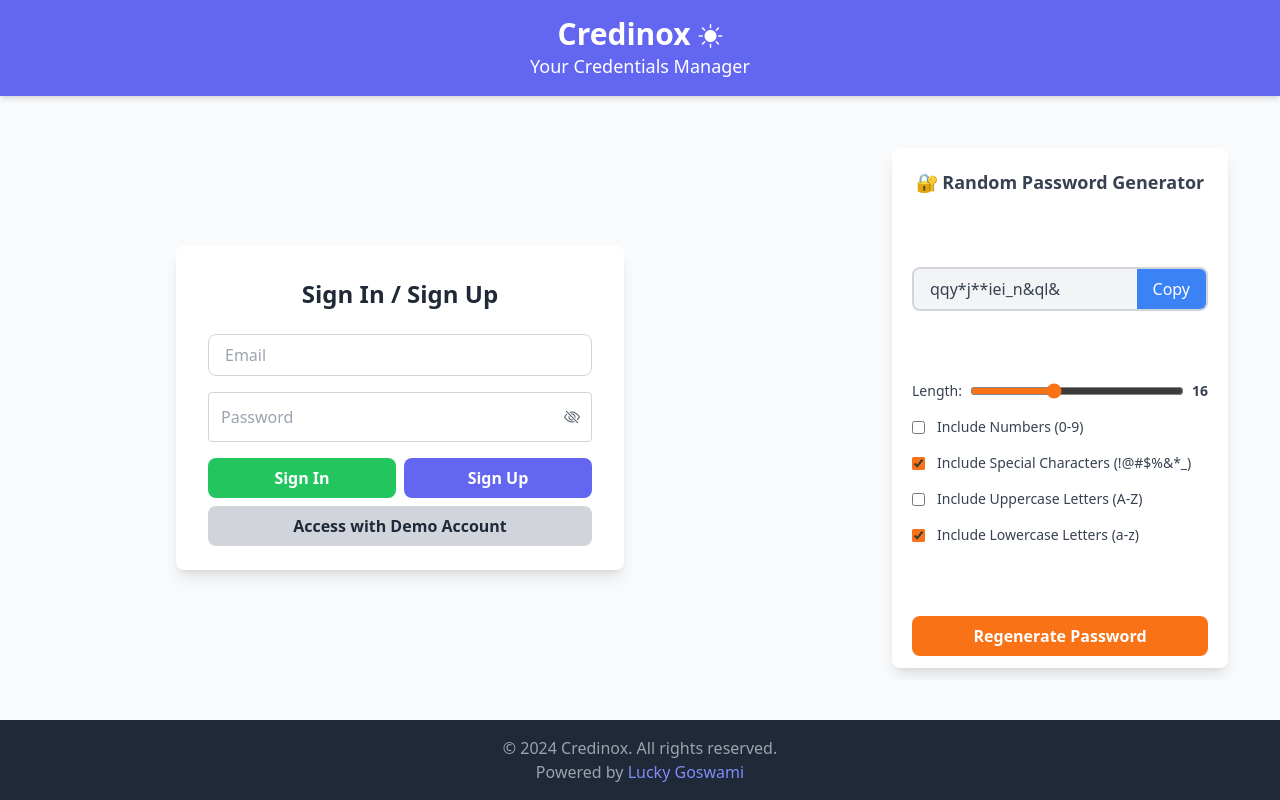
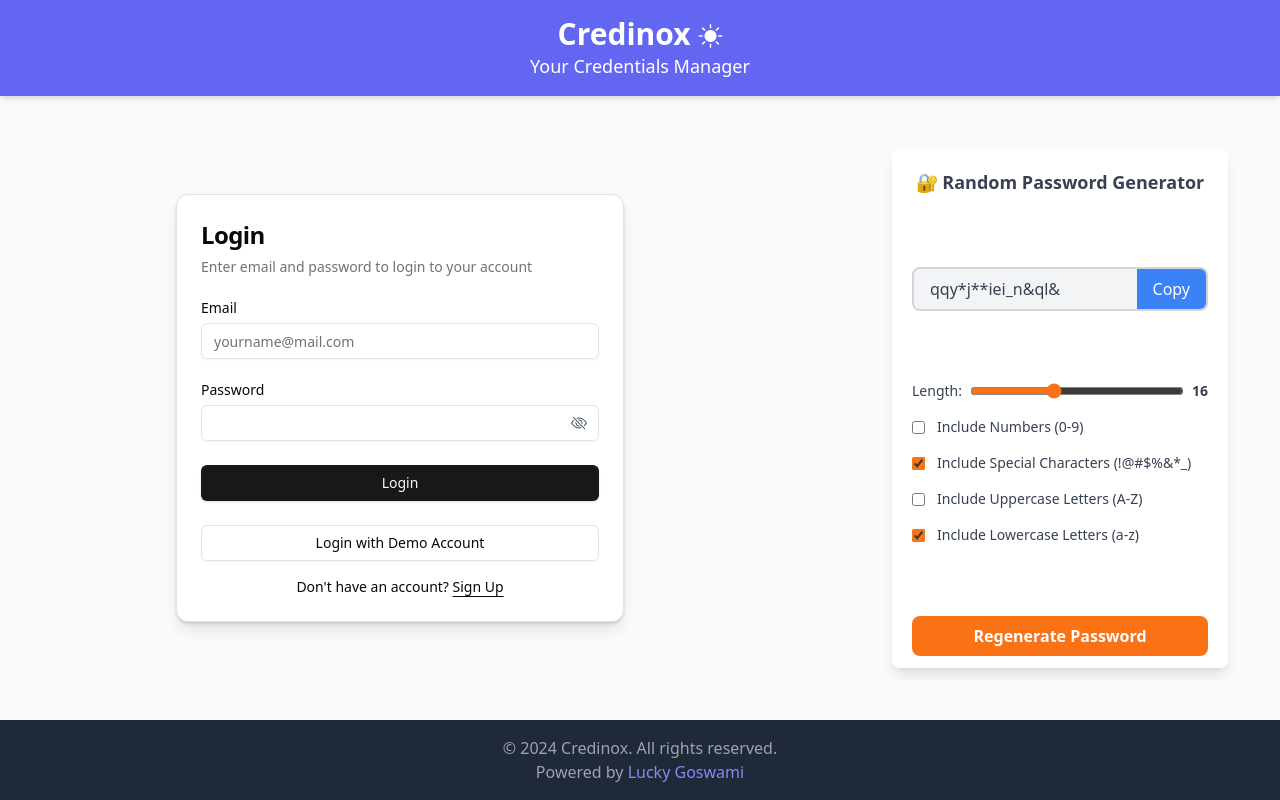
Before and after one commit to luckygoswami/Credinox, a React (Vite) app: page / in a window 1280 px wide. Built offline with nearby package versions, Linux system fonts and the light colour scheme; no server answers.

Commit message:
chore: redesign auth page with shadcn-ui. closes #6

```diff
--- a/package.json
+++ b/package.json
@@ -1,7 +1,7 @@
 {
   "name": "credinox",
   "private": true,
-  "version": "4.14.2",
+  "version": "4.14.3",
   "type": "module",
   "scripts": {
     "dev": "vite",
@@ -10,6 +10,8 @@
     "preview": "vite preview"
   },
   "dependencies": {
+    "@radix-ui/react-label": "^2.1.1",
+    "@radix-ui/react-slot": "^1.1.1",
     "bootstrap-icons": "^1.11.3",
     "class-variance-authority": "^0.7.1",
     "clsx": "^2.1.1",
--- a/src/components/AuthForm.jsx
+++ b/src/components/AuthForm.jsx
@@ -1,7 +1,18 @@
-import React, { useState, useEffect } from 'react';
-import PasswordWrapper from './PasswordWrapper';
+import { cn } from '@/lib/utils';
+import { Button } from '@/components/ui/button';
+import {
+  Card,
+  CardContent,
+  CardDescription,
+  CardHeader,
+  CardTitle,
+} from '@/components/ui/card';
+import { Input } from '@/components/ui/input';
+import { Label } from '@/components/ui/label';
+import { useState } from 'react';
+import '../../node_modules/bootstrap-icons/font/bootstrap-icons.css';
 
-function AuthForm({
+export default function AuthForm({
   userEmail,
   setUserEmail,
   userPassword,
@@ -9,66 +20,98 @@
   handleSignIn,
   handleSignUp,
   demoSignIn,
+  className,
+  ...props
 }) {
   const [passVisibility, setPassVisibility] = useState(false);
-
-  const handleKeyDown = (e) => {
-    e.key === 'Enter' && handleSignIn();
-  };
-
-  useEffect(() => {
-    const inputElement = document.getElementById('new-password');
-    inputElement.addEventListener('keydown', handleKeyDown);
-
-    // Cleanup the event listener on component unmount
-    return () => {
-      inputElement.removeEventListener('keydown', handleKeyDown);
-    };
-  }, [userPassword, userEmail]);
+  const [register, setRegister] = useState(false);
 
   return (
     <div className="flex items-center justify-center p-3 sm:w-[60%]">
-      <div className="auth-form bg-white dark:bg-gray-800 pt-8 pb-6 px-8 rounded-lg shadow-lg w-full max-w-md transition duration-300">
-        <h2 className="text-2xl font-semibold text-center text-gray-800 dark:text-gray-200 mb-6 transition duration-300">
-          Sign In / Sign Up
-        </h2>
-        <div className="space-y-4">
-          <input
+      <div
+        className={cn(
+          'auth-form flex flex-col gap-6 w-full max-w-md bg-white dark:bg-gray-800 transition duration-300 shadow-lg rounded-xl',
+          className
+        )}
+        {...props}>
+        <Card>
+          <CardHeader>
+            <CardTitle className="text-2xl">
+              {register ? 'Sign Up' : 'Login'}
+            </CardTitle>
+            <CardDescription>
+              Enter email and password to{' '}
+              {register ? `create a new account` : `login to your account`}
+            </CardDescription>
+          </CardHeader>
+          <CardContent>
+            <form
+              onSubmit={(e) => {
+                e.preventDefault();
+                register ? handleSignUp() : handleSignIn();
+              }}>
+              <div className="flex flex-col gap-6">
+                <div className="grid gap-2">
+                  <Label htmlFor="email">Email</Label>
+                  <Input
+                    id="email"
                     type="email"
-            placeholder="Email"
+                    placeholder="yourname@mail.com"
                     value={userEmail}
                     onChange={(e) => setUserEmail(e.target.value)}
-            className="w-full px-4 py-2 border border-gray-300 dark:border-gray-600 rounded-lg focus:outline-none focus:border-indigo-500 dark:bg-gray-700 dark:text-gray-200 transition duration-300"
+                    required
                   />
-          <PasswordWrapper
+                </div>
+                <div className="grid gap-2">
+                  <div className="flex items-center">
+                    <Label htmlFor="password">Password</Label>
+                  </div>
+                  <div className="relative">
+                    <Input
+                      id="password"
+                      type={passVisibility ? 'text' : 'password'}
                       value={userPassword}
                       onChange={(e) => setUserPassword(e.target.value)}
-            passVisibility={passVisibility}
-            setPassVisibility={setPassVisibility}
+                      required
                     />
-          <div className="flex flex-col justify-between space-y-2">
-            <div className="flex justify-between space-x-2">
                     <button
-                onClick={handleSignIn}
-                className="w-full bg-green-500 dark:bg-green-700 text-white py-2 rounded-lg font-semibold hover:bg-green-600 dark:hover:bg-green-800 transition duration-300">
-                Sign In
-              </button>
-              <button
-                onClick={handleSignUp}
-                className="w-full bg-indigo-500 text-white py-2 rounded-lg font-semibold hover:bg-indigo-600 transition duration-300">
-                Sign Up
-              </button>
-            </div>
-            <button
-              onClick={demoSignIn}
-              className="w-full bg-gray-300 dark:bg-gray-600 text-gray-800 dark:text-gray-200 py-2 rounded-lg font-semibold hover:bg-gray-400 dark:hover:bg-gray-500 transition duration-300">
-              Access with Demo Account
+                      type="button"
+                      tabIndex="-1"
+                      onClick={() => setPassVisibility(!passVisibility)}
+                      className="absolute inset-y-0 right-3 flex items-center text-gray-600 dark:text-gray-400 transition duration-300">
+                      <i
+                        className={`bi ${
+                          passVisibility ? 'bi-eye' : 'bi-eye-slash'
+                        }`}></i>
                     </button>
                   </div>
                 </div>
+                <Button
+                  type="submit"
+                  className="w-full">
+                  {register ? 'Sign Up' : 'Login'}
+                </Button>
+                <Button
+                  variant="outline"
+                  onClick={demoSignIn}
+                  className="w-full">
+                  Login with Demo Account
+                </Button>
+              </div>
+              <div className="mt-4 text-center text-sm">
+                {register
+                  ? `Already have an account? `
+                  : `Don't have an account? `}
+                <a
+                  onClick={() => setRegister(!register)}
+                  className="underline underline-offset-4 cursor-pointer">
+                  {register ? 'Login' : 'Sign Up'}
+                </a>
+              </div>
+            </form>
+          </CardContent>
+        </Card>
       </div>
     </div>
   );
 }
-
-export default AuthForm;
--- /dev/null
+++ b/src/components/ui/button.jsx
@@ -0,0 +1,48 @@
+import * as React from "react"
+import { Slot } from "@radix-ui/react-slot"
+import { cva } from "class-variance-authority";
+
+import { cn } from "@/lib/utils"
+
+const buttonVariants = cva(
+  "inline-flex items-center justify-center gap-2 whitespace-nowrap rounded-md text-sm font-medium transition-colors focus-visible:outline-none focus-visible:ring-1 focus-visible:ring-zinc-950 disabled:pointer-events-none disabled:opacity-50 [&_svg]:pointer-events-none [&_svg]:size-4 [&_svg]:shrink-0 dark:focus-visible:ring-zinc-300",
+  {
+    variants: {
+      variant: {
+        default:
+          "bg-zinc-900 text-zinc-50 shadow hover:bg-zinc-900/90 dark:bg-zinc-50 dark:text-zinc-900 dark:hover:bg-zinc-50/90",
+        destructive:
+          "bg-red-500 text-zinc-50 shadow-sm hover:bg-red-500/90 dark:bg-red-900 dark:text-zinc-50 dark:hover:bg-red-900/90",
+        outline:
+          "border border-zinc-200 bg-white shadow-sm hover:bg-zinc-100 hover:text-zinc-900 dark:border-zinc-800 dark:bg-zinc-950 dark:hover:bg-zinc-800 dark:hover:text-zinc-50",
+        secondary:
+          "bg-zinc-100 text-zinc-900 shadow-sm hover:bg-zinc-100/80 dark:bg-zinc-800 dark:text-zinc-50 dark:hover:bg-zinc-800/80",
+        ghost: "hover:bg-zinc-100 hover:text-zinc-900 dark:hover:bg-zinc-800 dark:hover:text-zinc-50",
+        link: "text-zinc-900 underline-offset-4 hover:underline dark:text-zinc-50",
+      },
+      size: {
+        default: "h-9 px-4 py-2",
+        sm: "h-8 rounded-md px-3 text-xs",
+        lg: "h-10 rounded-md px-8",
+        icon: "h-9 w-9",
+      },
+    },
+    defaultVariants: {
+      variant: "default",
+      size: "default",
+    },
+  }
+)
+
+const Button = React.forwardRef(({ className, variant, size, asChild = false, ...props }, ref) => {
+  const Comp = asChild ? Slot : "button"
+  return (
+    (<Comp
+      className={cn(buttonVariants({ variant, size, className }))}
+      ref={ref}
+      {...props} />)
+  );
+})
+Button.displayName = "Button"
+
+export { Button, buttonVariants }
--- /dev/null
+++ b/src/components/ui/card.jsx
@@ -0,0 +1,53 @@
+import * as React from "react"
+
+import { cn } from "@/lib/utils"
+
+const Card = React.forwardRef(({ className, ...props }, ref) => (
+  <div
+    ref={ref}
+    className={cn(
+      "rounded-xl border border-zinc-200 bg-white text-zinc-950 shadow dark:border-zinc-800 dark:bg-zinc-950 dark:text-zinc-50",
+      className
+    )}
+    {...props} />
+))
+Card.displayName = "Card"
+
+const CardHeader = React.forwardRef(({ className, ...props }, ref) => (
+  <div
+    ref={ref}
+    className={cn("flex flex-col space-y-1.5 p-6", className)}
+    {...props} />
+))
+CardHeader.displayName = "CardHeader"
+
+const CardTitle = React.forwardRef(({ className, ...props }, ref) => (
+  <div
+    ref={ref}
+    className={cn("font-semibold leading-none tracking-tight", className)}
+    {...props} />
+))
+CardTitle.displayName = "CardTitle"
+
+const CardDescription = React.forwardRef(({ className, ...props }, ref) => (
+  <div
+    ref={ref}
+    className={cn("text-sm text-zinc-500 dark:text-zinc-400", className)}
+    {...props} />
+))
+CardDescription.displayName = "CardDescription"
+
+const CardContent = React.forwardRef(({ className, ...props }, ref) => (
+  <div ref={ref} className={cn("p-6 pt-0", className)} {...props} />
+))
+CardContent.displayName = "CardContent"
+
+const CardFooter = React.forwardRef(({ className, ...props }, ref) => (
+  <div
+    ref={ref}
+    className={cn("flex items-center p-6 pt-0", className)}
+    {...props} />
+))
+CardFooter.displayName = "CardFooter"
+
+export { Card, CardHeader, CardFooter, CardTitle, CardDescription, CardContent }
--- /dev/null
+++ b/src/components/ui/input.jsx
@@ -0,0 +1,19 @@
+import * as React from "react"
+
+import { cn } from "@/lib/utils"
+
+const Input = React.forwardRef(({ className, type, ...props }, ref) => {
+  return (
+    (<input
+      type={type}
+      className={cn(
+        "flex h-9 w-full rounded-md border border-zinc-200 bg-transparent px-3 py-1 text-base shadow-sm transition-colors file:border-0 file:bg-transparent file:text-sm file:font-medium file:text-zinc-950 placeholder:text-zinc-500 focus-visible:outline-none focus-visible:ring-1 focus-visible:ring-zinc-950 disabled:cursor-not-allowed disabled:opacity-50 md:text-sm dark:border-zinc-800 dark:file:text-zinc-50 dark:placeholder:text-zinc-400 dark:focus-visible:ring-zinc-300",
+        className
+      )}
+      ref={ref}
+      {...props} />)
+  );
+})
+Input.displayName = "Input"
+
+export { Input }
--- /dev/null
+++ b/src/components/ui/label.jsx
@@ -0,0 +1,16 @@
+import * as React from "react"
+import * as LabelPrimitive from "@radix-ui/react-label"
+import { cva } from "class-variance-authority";
+
+import { cn } from "@/lib/utils"
+
+const labelVariants = cva(
+  "text-sm font-medium leading-none peer-disabled:cursor-not-allowed peer-disabled:opacity-70"
+)
+
+const Label = React.forwardRef(({ className, ...props }, ref) => (
+  <LabelPrimitive.Root ref={ref} className={cn(labelVariants(), className)} {...props} />
+))
+Label.displayName = LabelPrimitive.Root.displayName
+
+export { Label }
--- a/tailwind.config.js
+++ b/tailwind.config.js
@@ -1,16 +1,16 @@
 /** @type {import('tailwindcss').Config} */
 export default {
-  content: ["./index.html", "./src/**/*.{js,ts,jsx,tsx}"],
-  darkMode: ["class", "class"],
+  content: ['./index.html', './src/**/*.{js,ts,jsx,tsx}'],
+  darkMode: 'class',
   theme: {
-  	extend: {
-  		borderRadius: {
-  			lg: 'var(--radius)',
-  			md: 'calc(var(--radius) - 2px)',
-  			sm: 'calc(var(--radius) - 4px)'
-  		},
-  		colors: {}
-  	}
+    extend: {
+      borderRadius: {
+        lg: 'var(--radius)',
+        md: 'calc(var(--radius) - 2px)',
+        sm: 'calc(var(--radius) - 4px)',
+      },
+      colors: {},
+    },
   },
-  plugins: [require("tailwindcss-animate")],
+  plugins: [require('tailwindcss-animate')],
 };
```
Also changed, not shown: src/app/login/page.jsx (added, +11 -0 lines), 1 other file (tests, documents, lock files or other folders). Lines whose indentation alone changed are shown as unchanged.
